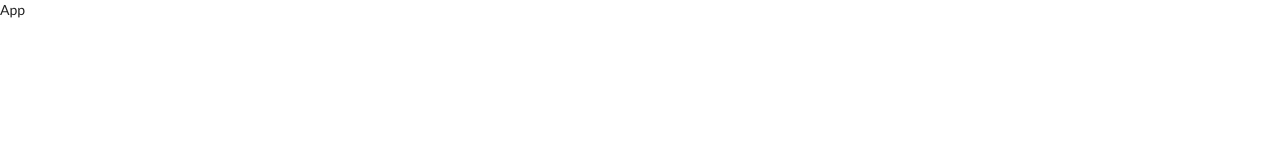
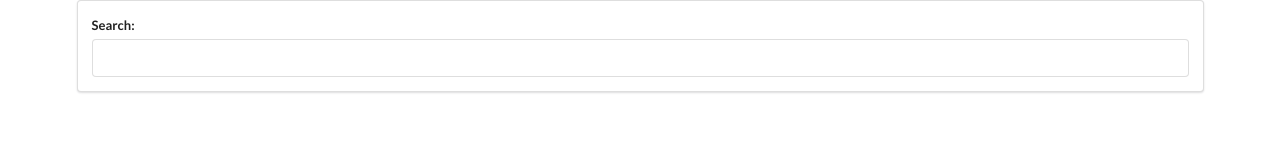
Before and after one commit to TheOllieB/news_app, a React (Create React App) app: page / in a window 1280 px wide. Shown: the top 160 px of the page. Built offline with nearby package versions, Linux system fonts and the light colour scheme.

Commit message:
Created basic SearchBar component structure

```diff
--- a/src/components/App.js
+++ b/src/components/App.js
@@ -1,9 +1,14 @@
 import React from "react";
+import SearchBar from "./SearchBar";
 
 class App extends React.Component {
 	state = {};
 	render() {
-		return <div>App</div>;
+		return (
+			<div className="ui container">
+				<SearchBar />
+			</div>
+		);
 	}
 }
 
--- /dev/null
+++ b/src/components/SearchBar.js
@@ -0,0 +1,19 @@
+import React from "react";
+
+class SearchBar extends React.Component {
+	state = {};
+	render() {
+		return (
+			<div className="ui segment">
+				<form type="text" className="ui form">
+					<div className="field">
+						<label>Search:</label>
+						<input className="" />
+					</div>
+				</form>
+			</div>
+		);
+	}
+}
+
+export default SearchBar;
```
